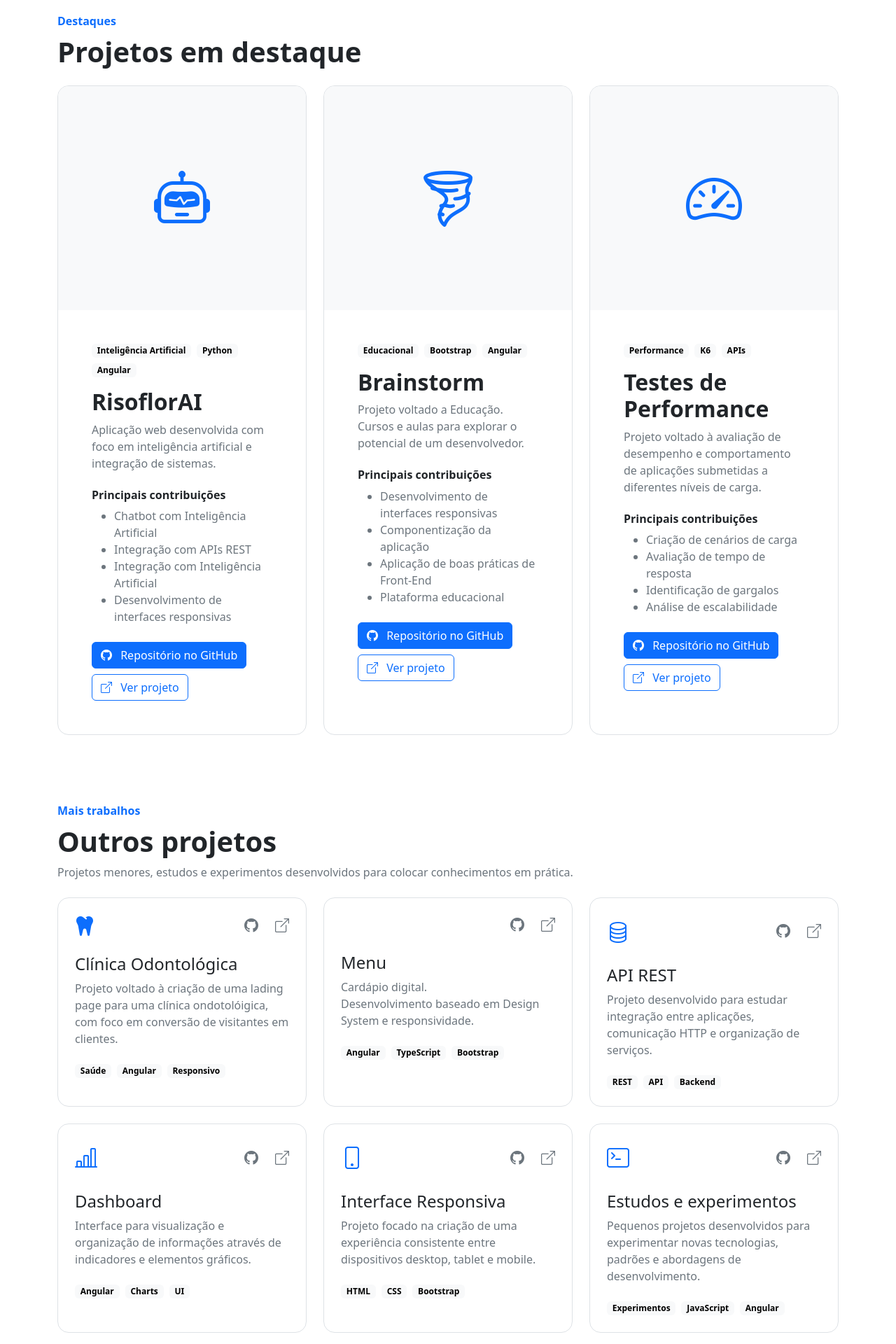
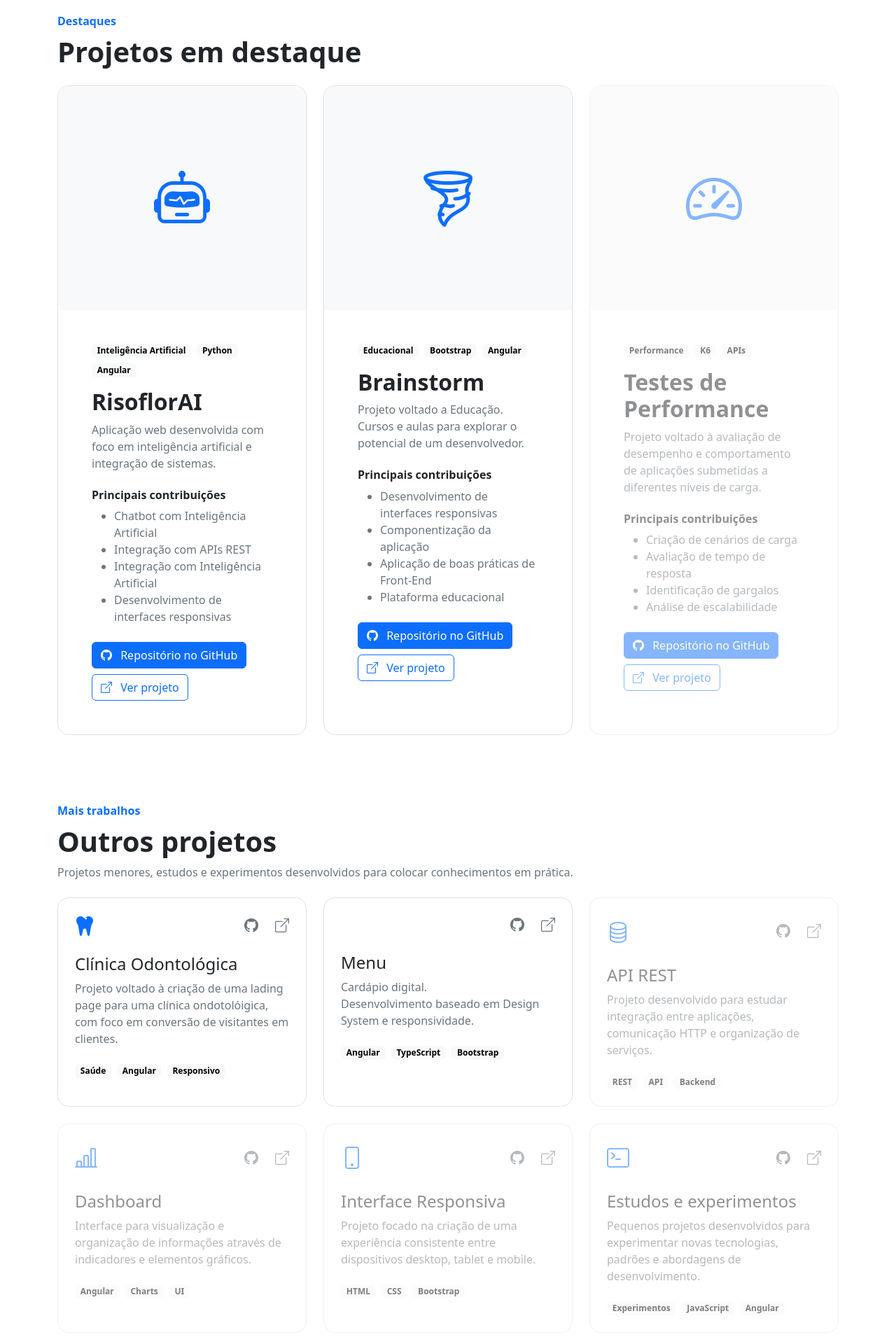
Before and after one commit to ronaldosabino/professional-portfolio, an Angular app: page /projects in a window 1280 px wide. Shown: the part 620-2540 px from the top of the page at 70% size. Built offline with nearby package versions, Linux system fonts and the light colour scheme.

Commit message:
feat: add opacity class to project columns for better visual distinction

```diff
--- a/src/app/features/projects/projects.html
+++ b/src/app/features/projects/projects.html
@@ -277,7 +277,7 @@
 
         <!-- PROJETO 3 -->
 
-        <div class="col-12 col-md-6 col-lg-4">
+        <div class="col-12 col-md-6 col-lg-4 pe-none opacity-50 ">
 
             <article class="border rounded-4 overflow-hidden h-100">
 
@@ -511,7 +511,7 @@
 
         <!-- API REST -->
 
-        <div class="col-md-6 col-lg-4">
+        <div class="col-md-6 col-lg-4 pe-none opacity-50">
 
             <article class="border rounded-4 p-4 h-100">
 
@@ -567,7 +567,7 @@
 
         <!-- DASHBOARD -->
 
-        <div class="col-md-6 col-lg-4">
+        <div class="col-md-6 col-lg-4 pe-none opacity-50">
 
             <article class="border rounded-4 p-4 h-100">
 
@@ -624,7 +624,7 @@
 
         <!-- INTERFACE RESPONSIVA -->
 
-        <div class="col-md-6 col-lg-4">
+        <div class="col-md-6 col-lg-4 pe-none opacity-50">
 
             <article class="border rounded-4 p-4 h-100">
 
@@ -682,7 +682,7 @@
 
         <!-- ESTUDOS E EXPERIMENTOS -->
 
-        <div class="col-md-6 col-lg-4">
+        <div class="col-md-6 col-lg-4 pe-none opacity-50">
 
             <article class="border rounded-4 p-4 h-100">
 
```
